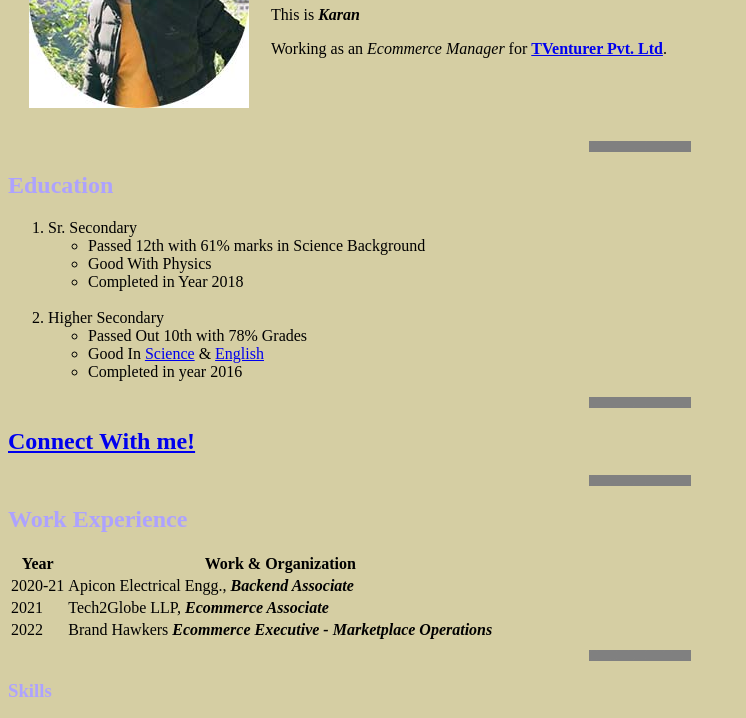
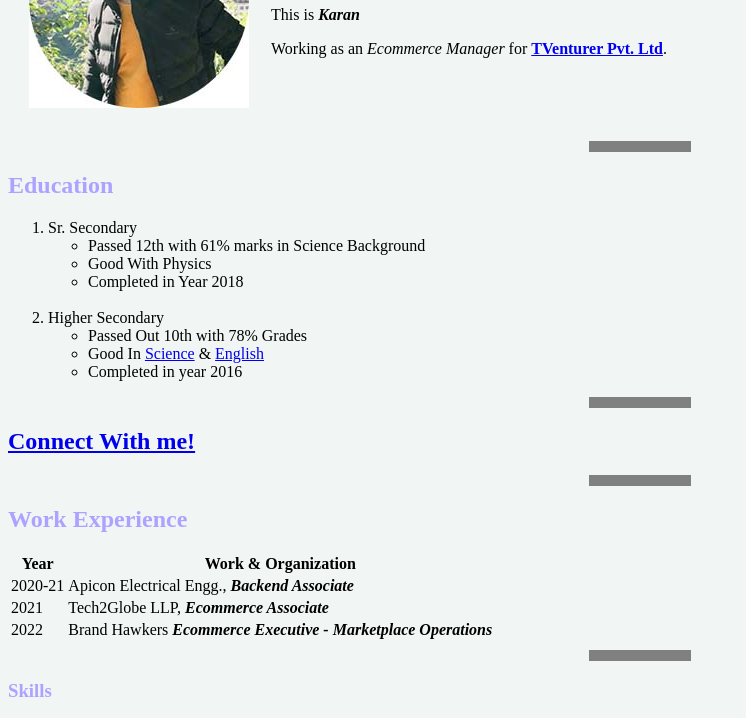
Before and after one commit to Karan110219/CV, a plain HTML site: page index.html in a window 1280 px wide. Shown: the part 141-859 px from the top of the page, without its empty margins (0-746 px from the left). Drawn offline with Linux system fonts and the light colour scheme.

Commit message:
Update Styles.css

```diff
--- a/Styles.css
+++ b/Styles.css
@@ -1,5 +1,5 @@
 
-body {background-color: #D5CEA3; }
+body {background-color: #F1F6F5; }
 
 hr{
     border-style: none;
```
